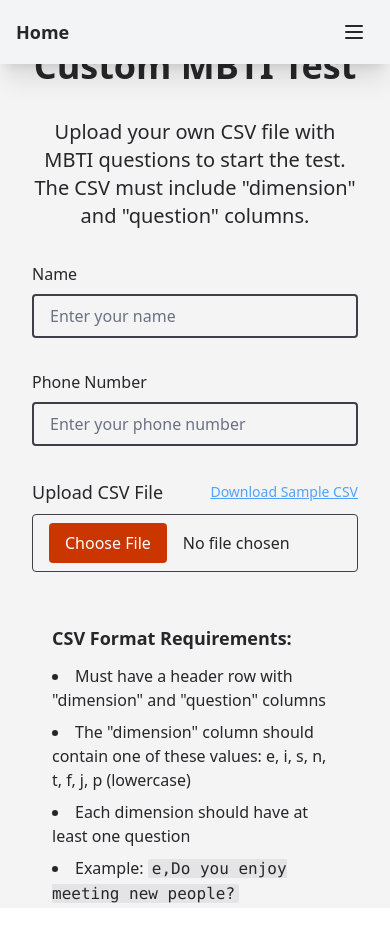
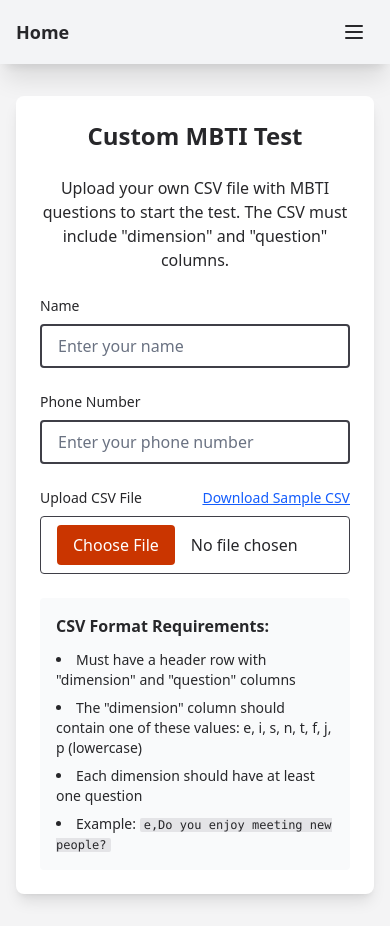
Before and after one commit to jagustinus/ukdc-app-what-is-your-mbti, a SvelteKit app: page /custom-test in a window 390 px wide. Shown: the top 950 px of the page. After the commit the page ends 926 px from the top, so only its background shows below. Built offline with nearby package versions, Linux system fonts and the light colour scheme.

Commit message:
feat(custom-test): enhance UI for CSV upload and user input with improved styling and validation messages

```diff
--- a/src/routes/(default)/custom-test/+page.svelte
+++ b/src/routes/(default)/custom-test/+page.svelte
@@ -286,10 +286,9 @@
 	let phoneNumber: string = $state('');
 
 	let isValidPhoneNumber: boolean = $derived.by(() => {
-    const phoneRegex = new RegExp("^\\+?[1-9]\\d{6,14}$");
+		const phoneRegex = new RegExp('^\\+?[1-9]\\d{6,14}$');
 		return phoneRegex.test(phoneNumber);
-  })
-
+	});
 </script>
 
 <svelte:head>
@@ -297,35 +296,45 @@
 </svelte:head>
 
 {#if !hasUploadedCsv}
-	<div class="flex h-screen w-full items-center justify-center">
-		<div class="flex max-w-3xl flex-col items-center justify-center gap-8 p-8">
-			<h1 class="text-4xl font-bold">Custom MBTI Test</h1>
-			<p class="text-center text-xl">
+	<div class="flex min-h-screen w-full items-center justify-center bg-zinc-100 px-4 py-8">
+		<div
+			class="flex w-full max-w-3xl flex-col items-center justify-center gap-6 rounded-lg bg-white p-6 shadow-lg md:gap-8 md:p-8"
+		>
+			<h1 class="text-2xl font-bold md:text-4xl">Custom MBTI Test</h1>
+			<p class="text-center text-base md:text-xl">
 				Upload your own CSV file with MBTI questions to start the test. The CSV must include
 				"dimension" and "question" columns.
 			</p>
 
 			<div class="flex w-full flex-col gap-2">
-        <label for="name">Name</label>
-        <input bind:value={name} placeholder="Enter your name" class="border-2 py-2 px-4 border-zinc-700 bg-transparent rounded-sm text-black placeholder:text-gray-500 focus-visible:border-gray-500 focus:border-2  active:border-gray-500"/>
+				<label for="name" class="text-sm font-medium md:text-base">Name</label>
+				<input
+					bind:value={name}
+					placeholder="Enter your name"
+					class="rounded-sm border-2 border-zinc-700 bg-transparent px-4 py-2 text-black placeholder:text-gray-500 focus:border-2 focus:border-gray-500 focus-visible:border-gray-500 active:border-gray-500"
+				/>
 			</div>
 
 			<div class="flex w-full flex-col gap-2">
-        <label for="phone_number">Phone Number</label>
-        <input bind:value={phoneNumber}  placeholder="Enter your phone number" class="border-2 py-2 px-4 border-zinc-700 bg-transparent rounded-sm text-black placeholder:text-gray-500 focus-visible:border-gray-500 focus:border-2  active:border-gray-500"/>
-        {#if isValidPhoneNumber }
-          <p class="mt-1 text-sm text-green-400">Phone number is valid.</p>
+				<label for="phone_number" class="text-sm font-medium md:text-base">Phone Number</label>
+				<input
+					bind:value={phoneNumber}
+					placeholder="Enter your phone number"
+					class="rounded-sm border-2 border-zinc-700 bg-transparent px-4 py-2 text-black placeholder:text-gray-500 focus:border-2 focus:border-gray-500 focus-visible:border-gray-500 active:border-gray-500"
+				/>
+				{#if isValidPhoneNumber}
+					<p class="mt-1 text-sm text-green-600">Phone number is valid.</p>
 				{:else if !isValidPhoneNumber && phoneNumber.length > 0}
-          <p class="mt-1 text-sm text-red-400">Phone number is invalid.</p>
+					<p class="mt-1 text-sm text-red-600">Phone number is invalid.</p>
 				{/if}
 			</div>
 
 			<div class="flex w-full flex-col gap-2">
 				<div class="flex items-center justify-between">
-					<label for="csv-upload" class="text-lg font-medium">Upload CSV File</label>
+					<label for="csv-upload" class="text-sm font-medium md:text-lg">Upload CSV File</label>
 					<button
 						onclick={downloadSampleCsv}
-						class="text-sm text-blue-400 underline hover:text-blue-300"
+						class="text-sm text-blue-600 underline hover:text-blue-800"
 					>
 						Download Sample CSV
 					</button>
@@ -335,11 +344,11 @@
 					type="file"
 					accept=".csv"
 					onchange={handleCsvUpload}
-					class="w-full rounded-sm border border-zinc-700 bg-transparent px-4 py-2 file:mr-4 file:rounded-sm file:border-0 file:bg-orange-700 file:px-4 file:py-2 file:text-white hover:file:bg-orange-800 file:cursor-pointer"
+					class="w-full rounded-sm border border-zinc-700 bg-transparent px-4 py-2 file:mr-4 file:cursor-pointer file:rounded-sm file:border-0 file:bg-orange-700 file:px-4 file:py-2 file:text-white hover:file:bg-orange-800"
 				/>
 
 				{#if csvError}
-					<p class="mt-1 text-sm text-red-400">{csvError}</p>
+					<p class="mt-1 text-sm text-red-600">{csvError}</p>
 				{/if}
 			</div>
 
@@ -352,9 +361,9 @@
 				</div>
 			{/if}
 
-			<div class="w-full rounded-sm  p-5">
-				<h3 class="mb-3 text-lg font-bold">CSV Format Requirements:</h3>
-				<ul class="list-inside list-disc space-y-2">
+			<div class="w-full rounded-sm bg-gray-50 p-4 md:p-5">
+				<h3 class="mb-3 text-base font-bold md:text-lg">CSV Format Requirements:</h3>
+				<ul class="list-inside list-disc space-y-2 text-sm md:text-base">
 					<li>Must have a header row with "dimension" and "question" columns</li>
 					<li>
 						The "dimension" column should contain one of these values: e, i, s, n, t, f, j, p
@@ -362,7 +371,7 @@
 					</li>
 					<li>Each dimension should have at least one question</li>
 					<li>
-						Example: <code class="rounded-xs bg-zinc-200 px-1"
+						Example: <code class="rounded-xs bg-zinc-200 px-1 text-xs md:text-sm"
 							>e,Do you enjoy meeting new people?</code
 						>
 					</li>
@@ -373,13 +382,15 @@
 {:else if usedPercentage >= 100}
 	<div
 		transition:fade={{ duration: 1000 }}
-		class="flex h-screen w-full items-center justify-center"
+		class="flex min-h-screen w-full items-center justify-center bg-zinc-100 px-4 py-8"
 	>
-		<div class="flex flex-col items-center justify-center gap-5 text-center">
-			<p class="text-3xl font-semibold">Your MBTI result is:</p>
-			<p class="text-4xl font-bold">{mbti_results}</p>
+		<div
+			class="flex flex-col items-center justify-center gap-5 rounded-lg bg-white p-6 text-center shadow-lg md:p-8"
+		>
+			<p class="text-2xl font-semibold md:text-3xl">Your MBTI result is:</p>
+			<p class="text-3xl font-bold md:text-4xl">{mbti_results}</p>
 			{#if recommendations[mbti_results.toLowerCase() as keyof typeof recommendations]}
-				<p class="text-xl font-medium italic">
+				<p class="text-lg font-medium italic md:text-xl">
 					"{name}, your fields in {mbti_results} are: {recommendations[
 						mbti_results.toLowerCase() as keyof typeof recommendations
 					]}"
@@ -387,7 +398,11 @@
 			{/if}
 
 			<button
-				onclick={() => {hasUploadedCsv = false; name = ''; phoneNumber = ''}}
+				onclick={() => {
+					hasUploadedCsv = false;
+					name = '';
+					phoneNumber = '';
+				}}
 				class="mt-8 rounded-sm bg-orange-700 px-5 py-2 font-medium text-white hover:bg-orange-800"
 			>
 				Start New Test
@@ -395,11 +410,14 @@
 		</div>
 	</div>
 {:else if questionsData.length === 0 || questionsData[type_of_question]?.questions.length === 0 || !isValidPhoneNumber}
-	<div class="flex h-screen w-full items-center justify-center">
-		<div class="flex flex-col items-center justify-center gap-5">
-			<p class="text-2xl font-semibold">No questions found</p>
-			<p class="text-lg">
-				Please make sure your CSV file is properly formatted and contains questions or your phone number is invalid.
+	<div class="flex min-h-screen w-full items-center justify-center bg-zinc-100 px-4 py-8">
+		<div
+			class="flex flex-col items-center justify-center gap-5 rounded-lg bg-white p-6 shadow-lg md:p-8"
+		>
+			<p class="text-xl font-semibold md:text-2xl">No questions found</p>
+			<p class="text-center text-base md:text-lg">
+				Please make sure your CSV file is properly formatted and contains questions or your phone
+				number is invalid.
 			</p>
 
 			<button
@@ -411,39 +429,46 @@
 		</div>
 	</div>
 {:else}
-	<div transition:fade={{ duration: 250 }} class="m-16 flex h-[38rem] max-w-full flex-col gap-5">
+	<div
+		transition:fade={{ duration: 250 }}
+		class="flex min-h-screen w-full flex-col gap-4 bg-zinc-100 px-4 py-6 md:gap-5 md:px-16 md:py-16"
+	>
 		<div class="mx-auto flex w-full max-w-3xl justify-between">
 			<div
-				class="flex h-12 w-12 items-center justify-center rounded-xs bg-gray-600 text-zinc-100 text-center text-2xl font-semibold"
+				class="flex h-10 w-10 items-center justify-center rounded-xs bg-gray-600 text-center text-lg font-semibold text-zinc-100 md:h-12 md:w-12 md:text-2xl"
 			>
 				<p>{questionsData[type_of_question].dimension.toUpperCase()}</p>
 			</div>
 
 			<button
-				onclick={() => {hasUploadedCsv = false; name = ''; phoneNumber = ''}}
-				class="text-sm text-zinc-400 underline hover:text-white"
+				onclick={() => {
+					hasUploadedCsv = false;
+					name = '';
+					phoneNumber = '';
+				}}
+				class="text-sm text-zinc-600 underline hover:text-zinc-800"
 			>
 				Cancel Test
 			</button>
 		</div>
 
 		<div
-			class="mx-auto flex h-3/5 w-full max-w-3xl items-center justify-center rounded-sm bg-zinc-400 px-10 text-center text-wrap shadow-lg"
+			class="mx-auto flex min-h-[250px] w-full max-w-3xl items-center justify-center rounded-sm bg-white px-4 py-6 text-center shadow-lg md:min-h-[300px] md:px-10 md:py-8"
 		>
-			<p class="text-3xl font-semibold max-md:text-xl">
+			<p class="text-base leading-relaxed font-semibold md:text-3xl">
 				{questionsData[type_of_question].questions[number_of_questions]}
 			</p>
 		</div>
-		<div class="mx-auto flex h-2/5 w-full max-w-3xl gap-3 max-md:flex-col-reverse">
+		<div class="mx-auto flex w-full max-w-3xl flex-col gap-3 md:flex-row">
 			<button
 				onclick={handleNextQuestion}
-				class="grow cursor-pointer rounded-xs bg-red-300 px-3 text-2xl font-semibold active:scale-[0.98] active:transition-all"
+				class="order-2 grow cursor-pointer rounded-xs bg-red-300 px-3 py-4 text-base font-semibold transition-all active:scale-[0.98] md:order-1 md:text-2xl"
 				>No</button
 			>
 			<button
 				id="yes-button"
 				onclick={handleNextQuestion}
-				class="grow cursor-pointer rounded-xs bg-blue-300 px-3 text-2xl font-semibold active:scale-[0.98] active:transition-all"
+				class="order-1 grow cursor-pointer rounded-xs bg-blue-300 px-3 py-4 text-base font-semibold transition-all active:scale-[0.98] md:order-2 md:text-2xl"
 				>Yes</button
 			>
 		</div>
```
Lines whose indentation alone changed are shown as unchanged.
